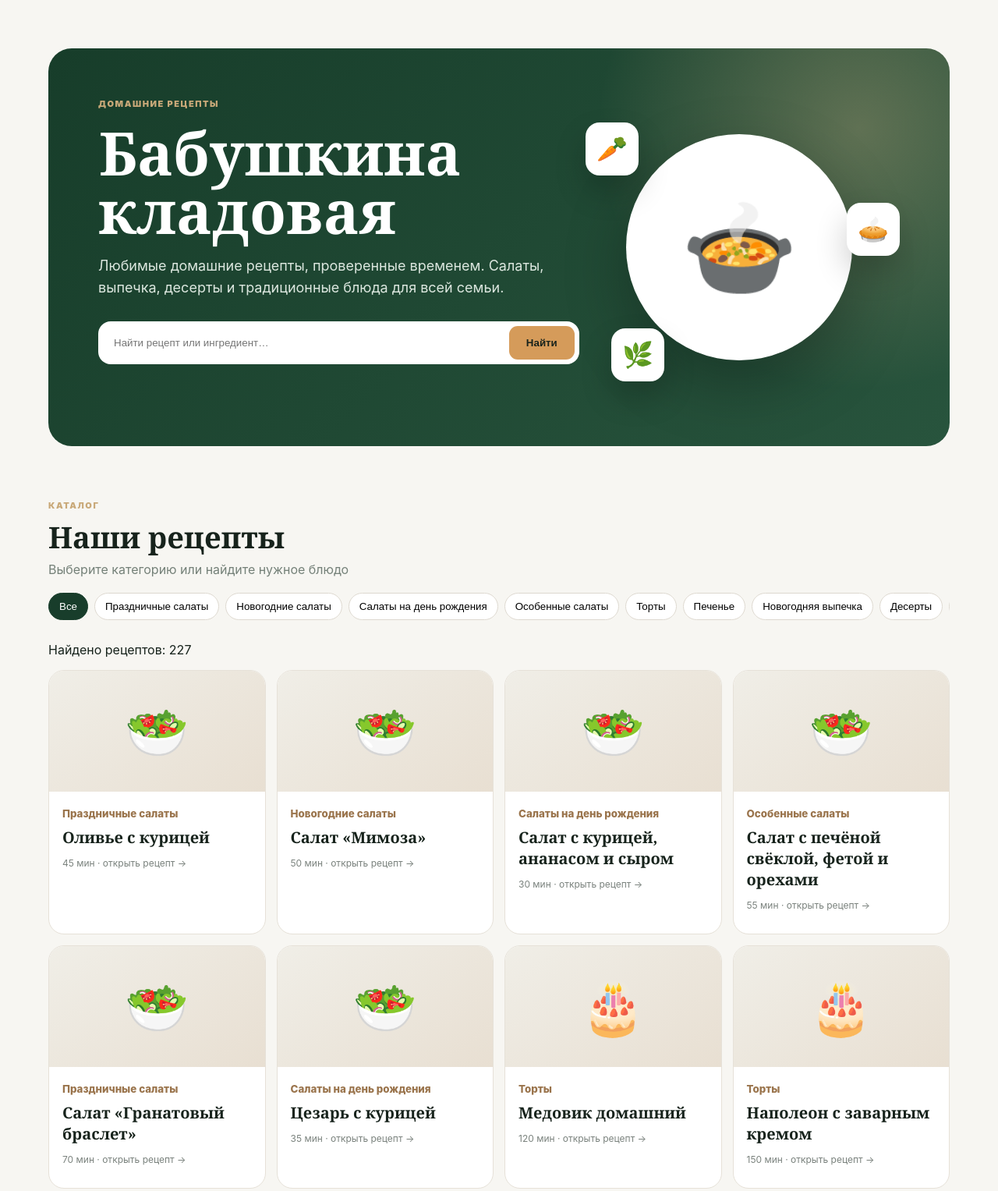
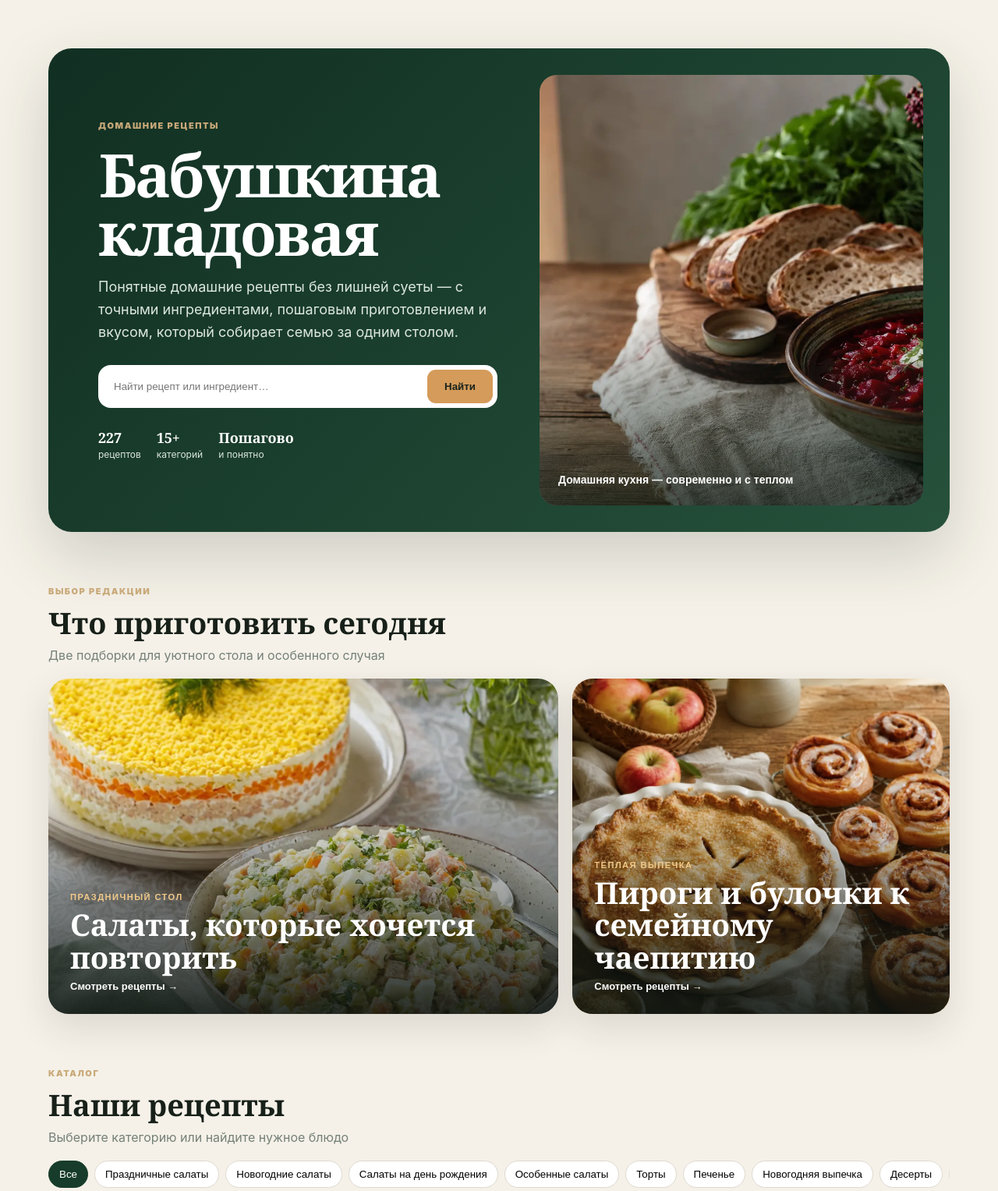
Before and after one commit to nadiiahonda34-svg/babushkina-kladovaya, a website: page index.html in a window 1280 px wide. Shown: the part 100-1627 px from the top of the page at 78% size. Drawn offline with Linux system fonts and the light colour scheme.

Commit message:
Modernize design with original food photography

```diff
--- a/index.html
+++ b/index.html
@@ -25,6 +25,7 @@
 
   <link rel="stylesheet" href="/live.css">
   <link rel="stylesheet" href="/fixes.css">
+  <link rel="stylesheet" href="/modern.css">
 </head>
 
 <body>
@@ -66,9 +67,9 @@
         </h1>
 
         <p>
-          Любимые домашние рецепты, проверенные временем.
-          Салаты, выпечка, десерты и традиционные блюда
-          для всей семьи.
+          Понятные домашние рецепты без лишней суеты —
+          с точными ингредиентами, пошаговым приготовлением
+          и вкусом, который собирает семью за одним столом.
         </p>
 
         <div class="search">
@@ -88,29 +89,40 @@
           </button>
         </div>
 
-      </div>
-
-
-      <div class="heroVisual" aria-hidden="true">
-
-        <div class="plate">
-          🍲
-        </div>
-
-        <div class="float f1">
-          🥕
-        </div>
-
-        <div class="float f2">
-          🥧
-        </div>
-
-        <div class="float f3">
-          🌿
+        <div class="hero-meta" aria-label="О проекте в цифрах">
+          <span><strong>227</strong> рецептов</span>
+          <span><strong>15+</strong> категорий</span>
+          <span><strong>Пошагово</strong> и понятно</span>
         </div>
 
       </div>
 
+
+      <figure class="heroVisual">
+        <img src="/assets/photos/hero-table.webp" width="1774" height="887" alt="Домашний стол с борщом, хлебом и свежей зеленью" fetchpriority="high">
+        <figcaption>Домашняя кухня — современно и с теплом</figcaption>
+      </figure>
+
+    </section>
+
+    <section class="editorial" aria-labelledby="editorialTitle">
+      <div class="head">
+        <div>
+          <span>ВЫБОР РЕДАКЦИИ</span>
+          <h2 id="editorialTitle">Что приготовить сегодня</h2>
+          <p>Две подборки для уютного стола и особенного случая</p>
+        </div>
+      </div>
+      <div class="editorial-grid">
+        <button type="button" class="editorial-card" data-search="салат">
+          <img src="/assets/photos/salads.webp" width="1100" height="1100" alt="Домашние праздничные салаты" loading="lazy">
+          <span><small>ПРАЗДНИЧНЫЙ СТОЛ</small><strong>Салаты, которые хочется повторить</strong><em>Смотреть рецепты →</em></span>
+        </button>
+        <button type="button" class="editorial-card" data-search="выпечка">
+          <img src="/assets/photos/baking.webp" width="1100" height="1100" alt="Домашний яблочный пирог и булочки с корицей" loading="lazy">
+          <span><small>ТЁПЛАЯ ВЫПЕЧКА</small><strong>Пироги и булочки к семейному чаепитию</strong><em>Смотреть рецепты →</em></span>
+        </button>
+      </div>
     </section>
 
 
--- a/live.js
+++ b/live.js
@@ -49,6 +49,14 @@
   $('#reset').addEventListener('click', resetFilters);
   let debounce;
   $('#q').addEventListener('input', () => { clearTimeout(debounce); debounce = setTimeout(() => { currentCategory = ''; shown = 16; buildTabs(); render(); }, 120); });
+  document.querySelectorAll('[data-search]').forEach((button) => button.addEventListener('click', () => {
+    $('#q').value = button.dataset.search || '';
+    currentCategory = '';
+    shown = 16;
+    buildTabs();
+    render();
+    $('#recipes').scrollIntoView({ behavior: 'smooth' });
+  }));
   const initialQuery = new URL(location.href).searchParams.get('q');
   if (initialQuery) $('#q').value = initialQuery;
   fetch('/recipes-ru.json')
--- /dev/null
+++ b/modern.css
@@ -0,0 +1,70 @@
+:root {
+  --ink: #172019;
+  --forest: #173c2b;
+  --forest-soft: #26513b;
+  --cream: #f5f1e8;
+  --paper: #fffdf8;
+  --wine: #8b2738;
+  --gold: #d7a45e;
+  --line: #dfd8ca;
+}
+
+body { background: var(--cream); color: var(--ink); }
+.header { background: color-mix(in srgb, var(--cream) 90%, transparent); }
+.logo span { border-radius: 50%; background: var(--wine); }
+.right button, .tabs button.active { background: var(--forest); }
+
+.hero {
+  min-height: 620px;
+  grid-template-columns: minmax(0, 1.02fr) minmax(340px, .98fr);
+  gap: 54px;
+  padding: 34px 34px 34px 64px;
+  background: linear-gradient(135deg, #112f22, var(--forest-soft));
+  box-shadow: 0 30px 80px rgba(25, 44, 32, .18);
+}
+
+.hero > div:first-child { align-self: center; }
+.hero h1 { max-width: 620px; letter-spacing: -.04em; }
+.hero p { max-width: 580px; }
+.heroVisual { min-width: 0; margin: 0; position: relative; overflow: hidden; border-radius: 22px; }
+.heroVisual img { width: 100%; height: 100%; min-height: 550px; object-fit: cover; display: block; }
+.heroVisual::after { content: ''; position: absolute; inset: 0; background: linear-gradient(180deg, transparent 55%, rgba(9,24,17,.72)); pointer-events: none; }
+.heroVisual figcaption { position: absolute; z-index: 1; left: 24px; right: 24px; bottom: 22px; color: #fff; font: 600 14px/1.4 Arial,sans-serif; }
+
+.hero-meta { display: flex; flex-wrap: wrap; gap: 20px; margin-top: 26px; color: #dbe6df; font-size: 12px; }
+.hero-meta span { display: grid; gap: 2px; }
+.hero-meta strong { color: #fff; font: 700 18px Georgia,serif; }
+
+.editorial-grid { display: grid; grid-template-columns: 1.15fr .85fr; gap: 18px; }
+.editorial-card { min-height: 430px; position: relative; overflow: hidden; border: 0; border-radius: 26px; padding: 0; color: #fff; text-align: left; cursor: pointer; box-shadow: 0 18px 46px rgba(43,37,29,.12); }
+.editorial-card img { width: 100%; height: 100%; position: absolute; inset: 0; object-fit: cover; transition: transform .6s ease; }
+.editorial-card::after { content: ''; position: absolute; inset: 0; background: linear-gradient(180deg, transparent 35%, rgba(14,21,16,.88)); }
+.editorial-card > span { position: absolute; z-index: 1; left: 28px; right: 28px; bottom: 28px; display: grid; gap: 9px; }
+.editorial-card small { color: #f1c989; font-weight: 900; letter-spacing: .13em; }
+.editorial-card strong { max-width: 560px; font: 700 clamp(27px,3vw,40px)/1.08 Georgia,serif; }
+.editorial-card em { font-style: normal; font-weight: 800; font-size: 13px; }
+.editorial-card:hover img { transform: scale(1.035); }
+
+.card { transition: transform .22s ease, box-shadow .22s ease; }
+.card:hover { transform: translateY(-4px); box-shadow: 0 14px 36px rgba(44,36,27,.1); }
+.visual { background: radial-gradient(circle at 50% 40%, #fff9ea, #e8dfd0); }
+.split article { border: 1px solid var(--line); }
+
+@media (prefers-reduced-motion: reduce) {
+  *, *::before, *::after { scroll-behavior: auto !important; transition: none !important; }
+}
+
+@media (max-width: 900px) {
+  .hero { grid-template-columns: 1fr; padding: 42px; }
+  .heroVisual { display: block; max-height: 440px; }
+  .heroVisual img { min-height: 440px; }
+}
+
+@media (max-width: 680px) {
+  .hero { padding: 30px 20px 20px; gap: 28px; border-radius: 22px; }
+  .heroVisual img { min-height: 330px; }
+  .hero-meta { gap: 14px 24px; }
+  .editorial-grid { grid-template-columns: 1fr; }
+  .editorial-card { min-height: 360px; }
+  .editorial-card > span { left: 22px; right: 22px; bottom: 22px; }
+}
```
Also changed, not shown: assets/photos/baking.webp (added), assets/photos/hero-table.webp (added), assets/photos/salads.webp (added).
